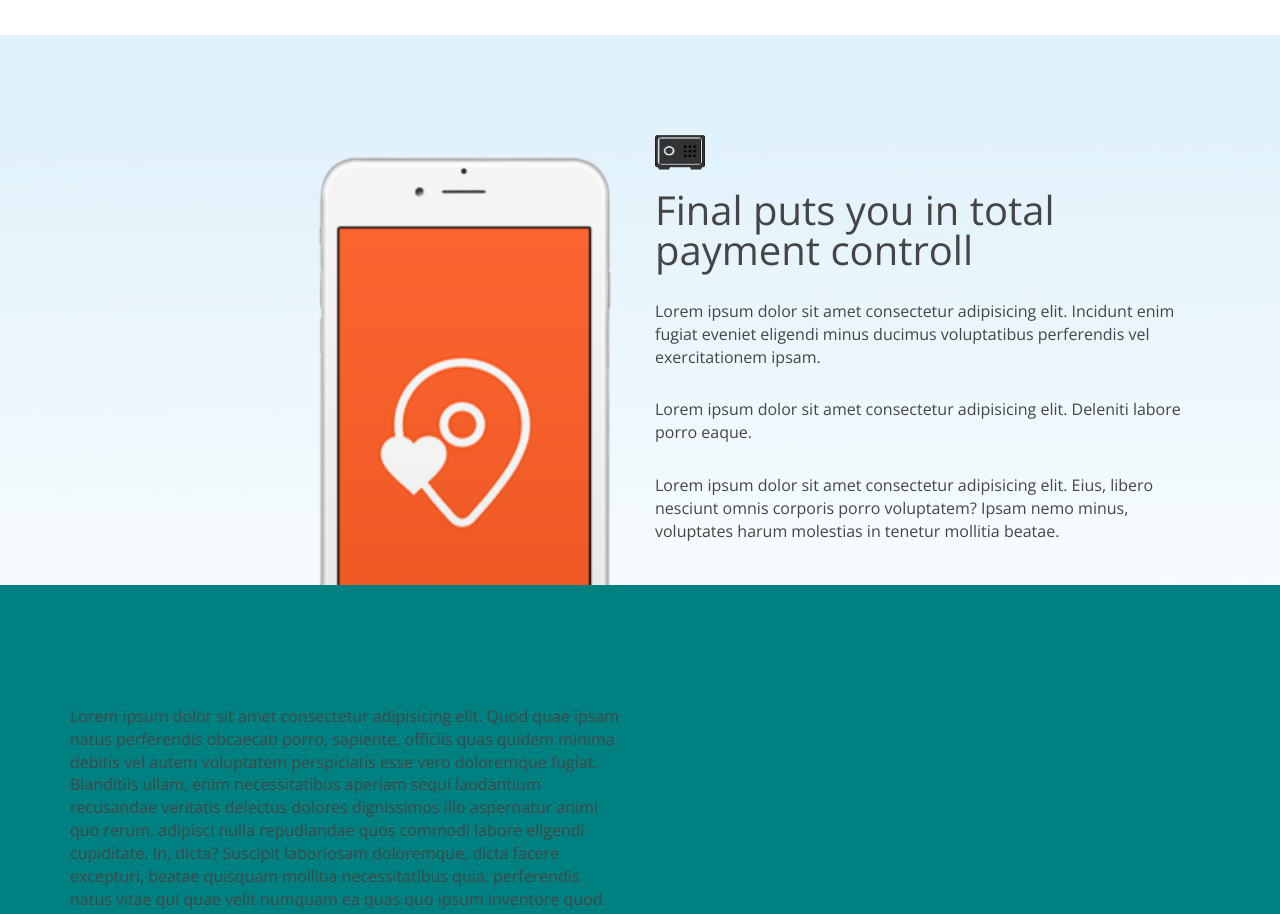
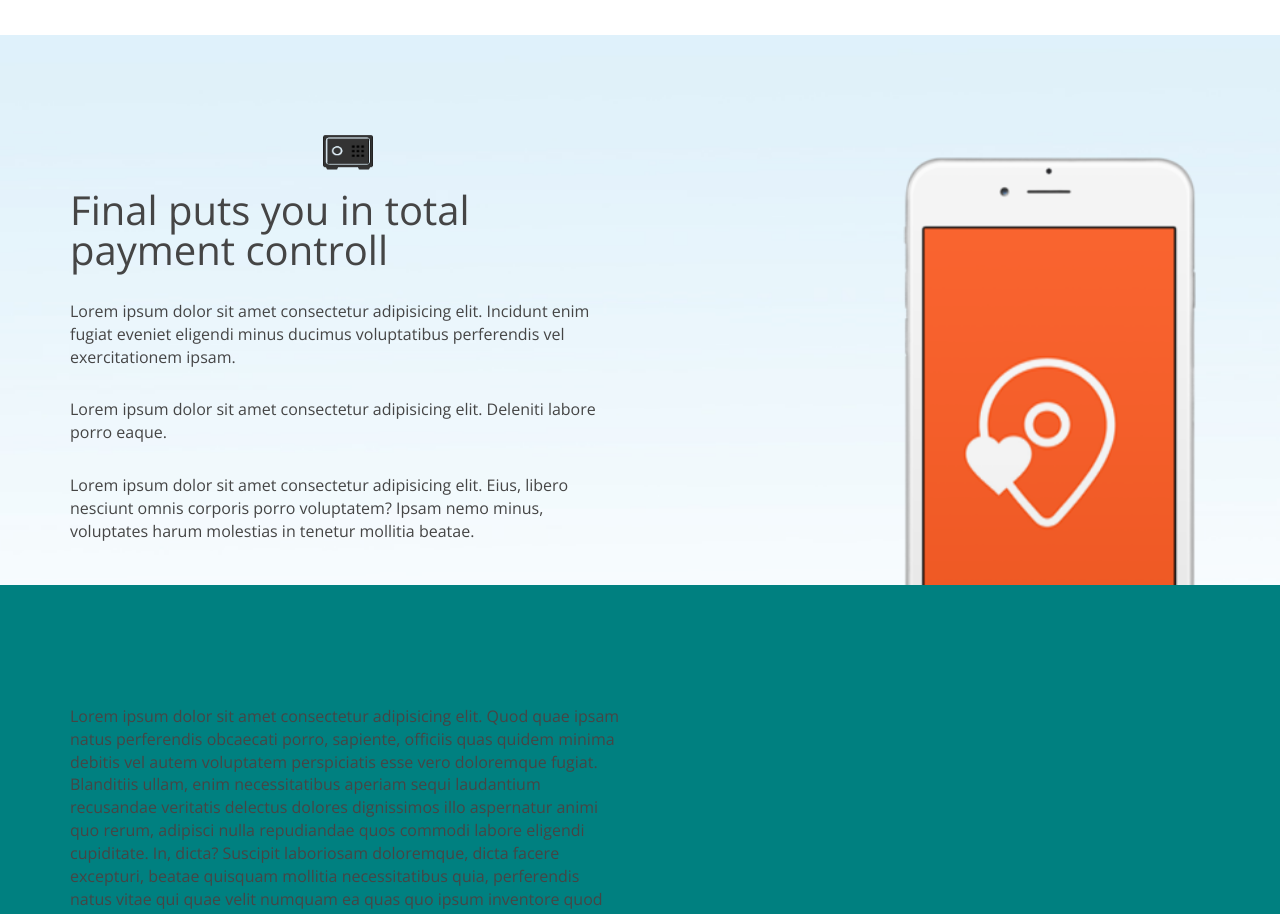
Before and after one commit to rovercode1/Final, a website: page index.html in a window 1280 px wide. Shown: the part 1200-2114 px from the top of the page. Drawn offline with nearby package versions, Linux system fonts and the light colour scheme.

Commit message:
Created div center class

```diff
--- a/index.html
+++ b/index.html
@@ -94,16 +94,26 @@
     <div class="container-fluid">
                 <div class="container">
                 <div class="row">
+                    <div class="col-lg-6 col-md-6 col-sm-12 top">
+                        <div class="div-center">
+                            <img class="icon"src="./Img/test.png" alt="">
+                        </div>
+
+                        <h3 class="section-h3">Final puts you in total payment controll</h3>
+                        <p class="section-p">Lorem ipsum dolor sit amet consectetur adipisicing elit. Incidunt enim fugiat eveniet eligendi minus ducimus voluptatibus perferendis vel exercitationem ipsam.</p>
+                        <p class="section-p">Lorem ipsum dolor sit amet consectetur adipisicing elit. Deleniti labore porro eaque.</p>
+                        <p class="section-p">Lorem ipsum dolor sit amet consectetur adipisicing elit. Eius, libero nesciunt omnis corporis porro voluptatem? Ipsam nemo minus, voluptates harum molestias in tenetur mollitia beatae.</p>
+                    </div>
                     <div class="col-lg-6 col-md-6 col-sm-12 image-re">
                         <img src="./Img/download.png">
-                        </div>
+                        <!-- </div>
                     <div class="col-lg-6 col-md-6 col-sm-12">
                         <img class="icon"src="./Img/test.png" alt="">
                         <h3 class="section-h3">Final puts you in total payment controll</h3>
                         <p class="section-p">Lorem ipsum dolor sit amet consectetur adipisicing elit. Incidunt enim fugiat eveniet eligendi minus ducimus voluptatibus perferendis vel exercitationem ipsam.</p>
                         <p class="section-p">Lorem ipsum dolor sit amet consectetur adipisicing elit. Deleniti labore porro eaque.</p>
                         <p class="section-p">Lorem ipsum dolor sit amet consectetur adipisicing elit. Eius, libero nesciunt omnis corporis porro voluptatem? Ipsam nemo minus, voluptates harum molestias in tenetur mollitia beatae.</p>
-                    </div>
+                    </div> -->
                 </div>
             </div>        <!-- /.row -->
         </div>
--- a/styles/_base.scss
+++ b/styles/_base.scss
@@ -39,3 +39,12 @@
     flex:1;
     align-items: center;
 }
+
+.div-center{
+    align-items: center;
+    justify-content: center;
+    display:flex;
+    width: inherit;
+    margin: auto;
+    overflow: hidden;
+}
```
Also changed, not shown: styles/css/app.css, 1 other file.
